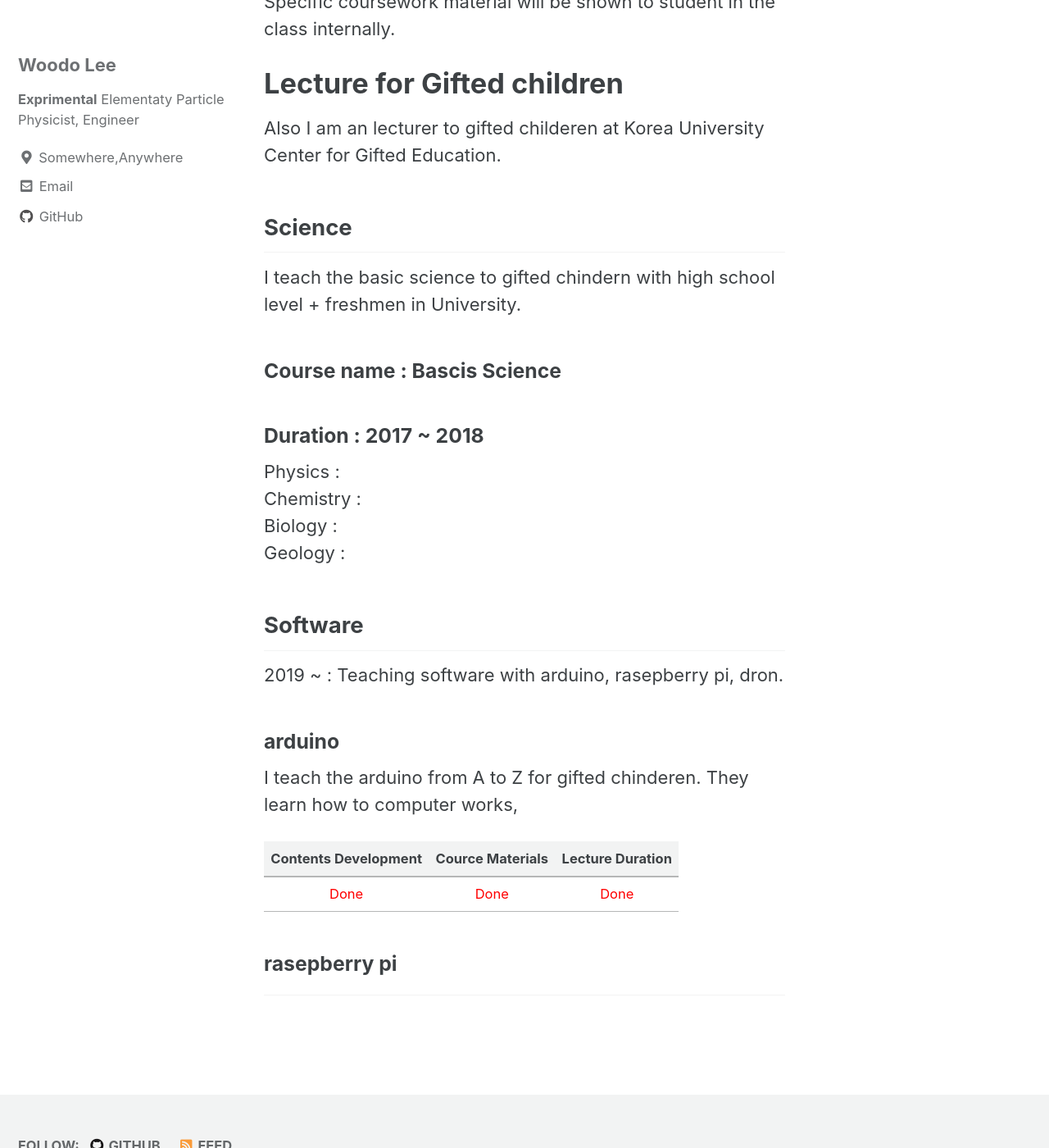
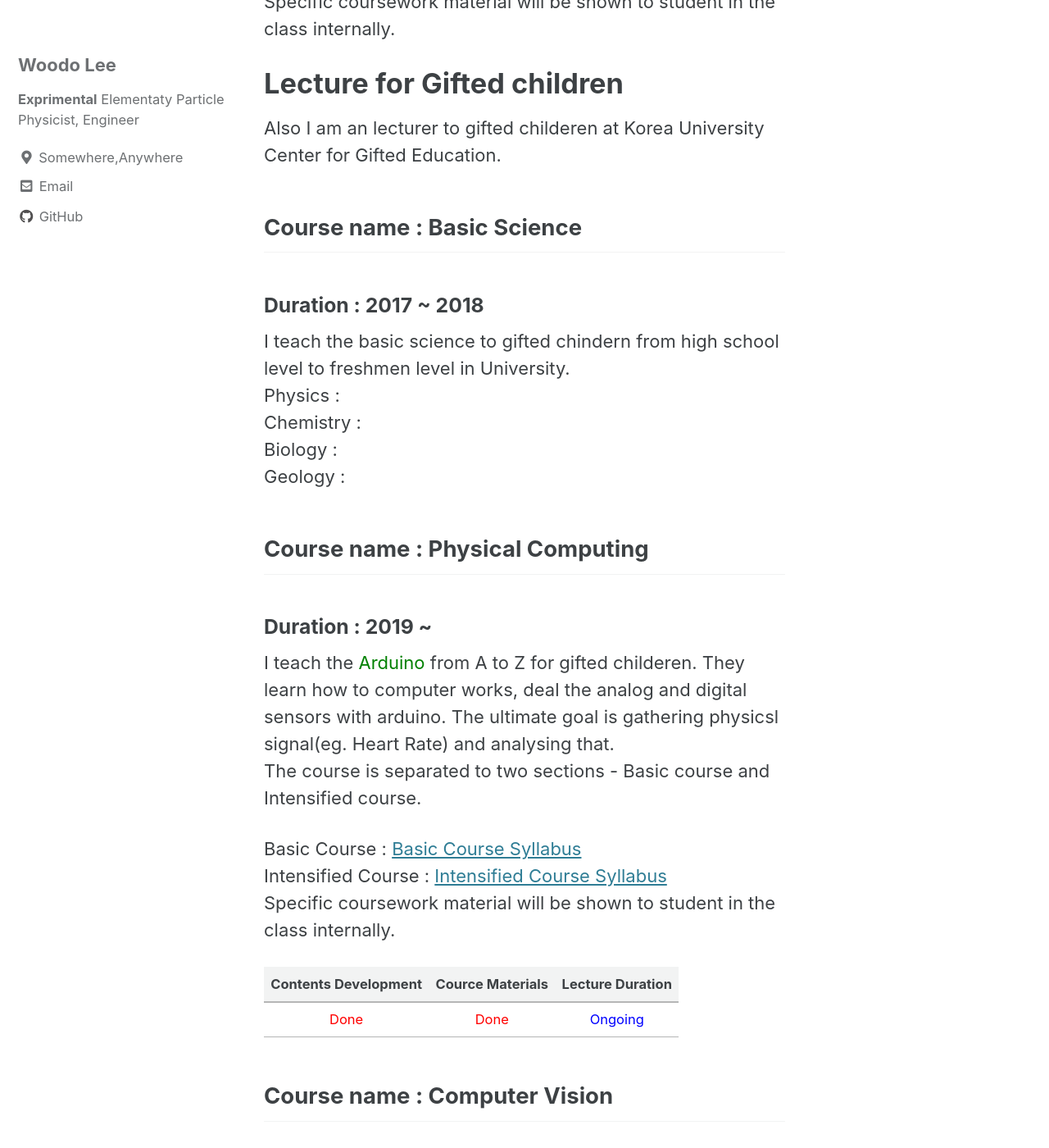
Before and after one commit to WoodoLee/WoodoLee.github.io, a Jekyll site: the page built from _pages/teaching.md, in a window 1280 px wide and 1400 px high, scrolled down 645 px. Shown: the whole window at 82% size. Built offline with Jekyll 4.4.1, drawn with Linux system fonts in a browser that asks for light colours; cached includes are drawn as plain includes; some of the changed text lies outside the part shown.

Commit message:
teaching

```diff
--- a/_pages/teaching.md
+++ b/_pages/teaching.md
@@ -15,33 +15,30 @@ Fall Semester : [Fall Semester Syllabus](https://drive.google.com/file/d/10knLGF
 Specific coursework material will be shown to student in the class internally.
 
 # Lecture for Gifted children
-Also I am an lecturer to gifted childeren at Korea University Center for Gifted Education.<br>
-
-## Science
-I teach the basic science to gifted chindern with high school level + freshmen in University. <br>
-### Course name : Bascis Science
+Also I am an lecturer to gifted childeren at Korea University Center for Gifted Education.
+## Course name : Basic Science
 ### Duration : 2017 ~ 2018
+I teach the basic science to gifted chindern from high school level to freshmen level in University. <br>
 Physics : <br>
 Chemistry : <br>
 Biology : <br>
 Geology : <br>
+## Course name : Physical Computing
+###  Duration : 2019 ~
+I teach the <span style="color:green">Arduino</span>  from A to Z for gifted childeren. They learn how to computer works, deal the analog and digital sensors with arduino. The ultimate goal is gathering physicsl signal(eg. Heart Rate) and analysing that. <br>
+The course is separated to two sections - Basic course and Intensified course.<br>
 
-
-## Software
-
-2019 ~ : Teaching software with arduino, rasepberry pi, dron.<br>
-
-### arduino
-
-I teach the arduino from A to Z for gifted chinderen. They learn how to computer works,
-
-
+Basic Course : [Basic Course Syllabus](https://drive.google.com/file/d/1RP7xTZbjhLxsT4cYlGhZbmQQLngCOuJ0/view?usp=sharing, "Basic Course Syllabus")<br>
+Intensified Course : [Intensified Course Syllabus](https://drive.google.com/file/d/10knLGF3h7ewCRLDGaxZP9khXQ-0e7--Y/view?usp=sharing, "Intensified Course Syllabus")<br>
+Specific coursework material will be shown to student in the class internally.
 
 | Contents Development | Cource Materials | Lecture Duration|
 | :------: | :----------: | :----------: |
-| <span style="color:red">Done</span> | <span style="color:red">Done</span>| <span style="color:red">Done</span>|
+| <span style="color:red">Done</span> | <span style="color:red">Done</span>| <span style="color:blue">Ongoing</span>|
 
-### rasepberry pi
+## Course name : Computer Vision
+### Duration : 2020 ~
+I teach the <span style="color:green">Computer Vision</span> from A to Z for gifted children.
 
 
 
```
